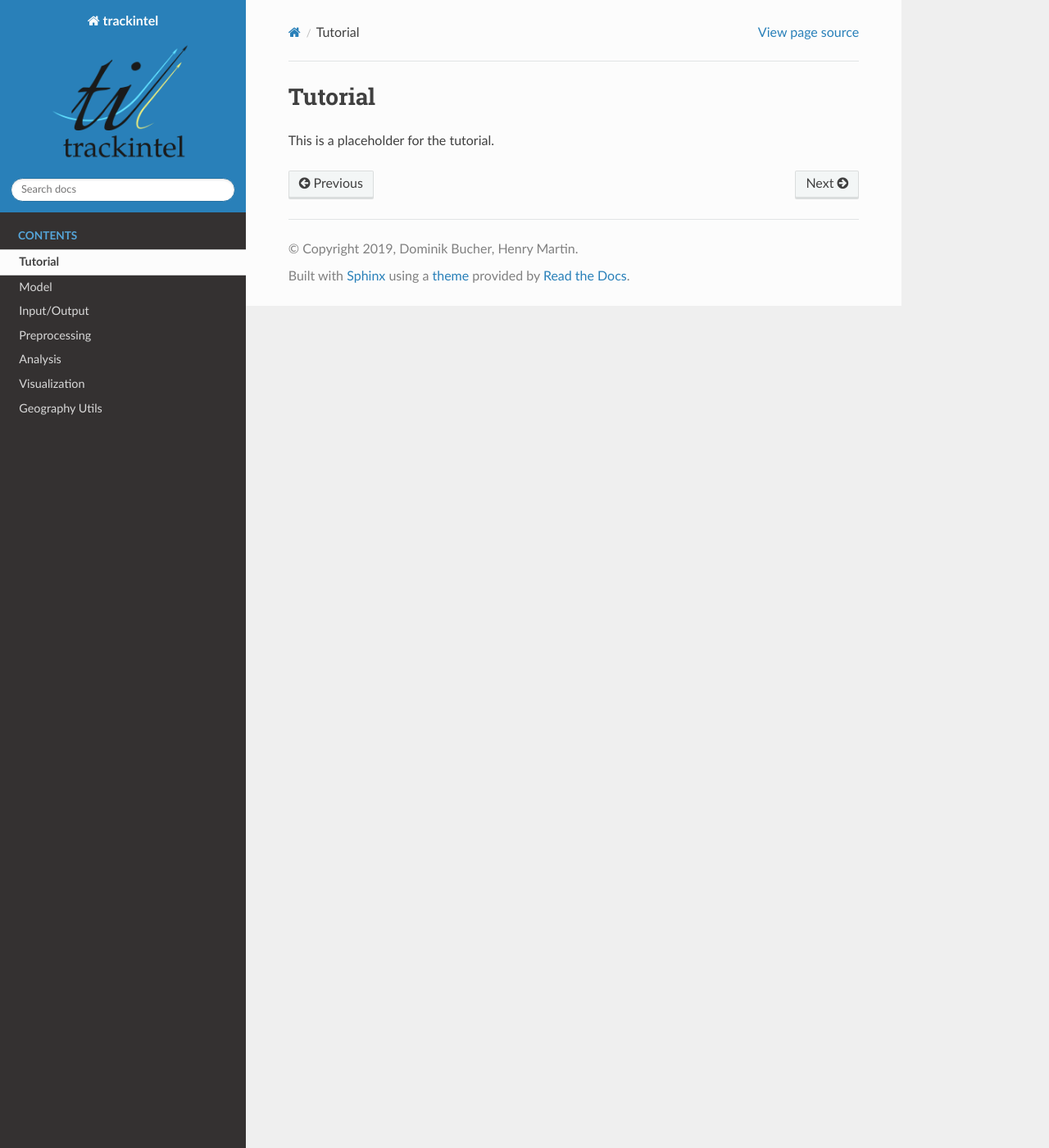
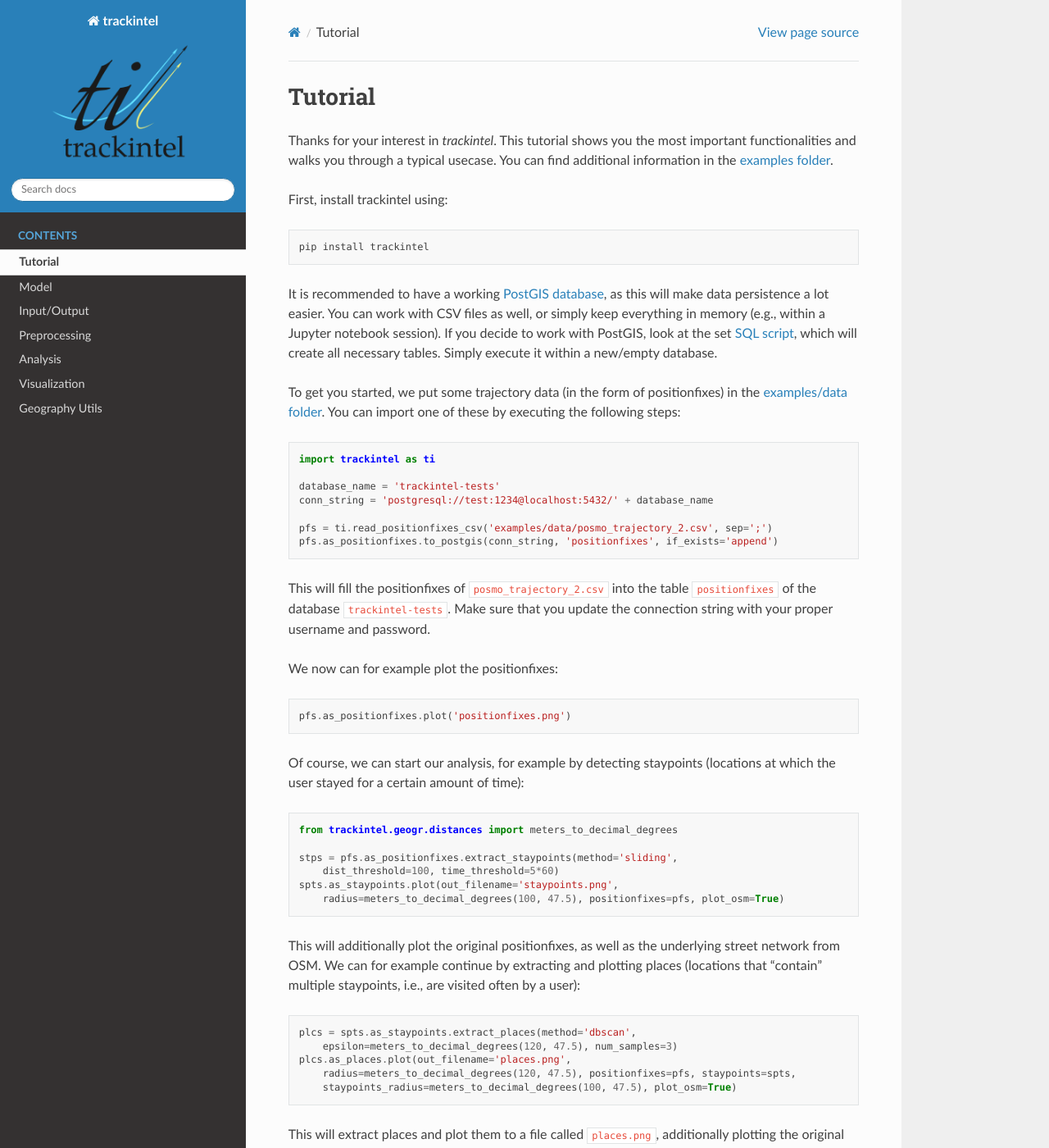
Before and after one commit to mie-lab/trackintel, a Sphinx documentation site: the page built from docs/tutorial.rst, in a window 1280 px wide and 1400 px high. Shown: the whole window at 82% size. Built offline with Sphinx 7.4.7 and the Read the Docs theme 2.0.0, drawn with Linux system fonts in a browser that asks for light colours; the version number could not be read and is left out; some of the changed text lies outside the part shown.

Commit message:
doc: tutorial

```diff
--- a/docs/tutorial.rst
+++ b/docs/tutorial.rst
@@ -1,4 +1,66 @@
 Tutorial
 ********
 
-This is a placeholder for the tutorial.
+Thanks for your interest in *trackintel*. This tutorial shows you the most important
+functionalities and walks you through a typical usecase. You can find additional information
+in the `examples folder <https://github.com/mie-lab/trackintel/tree/master/examples>`_.
+
+.. highlight:: python
+
+First, install trackintel using::
+
+    pip install trackintel
+
+It is recommended to have a working `PostGIS database <https://postgis.net/>`_, as this
+will make data persistence a lot easier. You can work with CSV files as well, or simply
+keep everything in memory (e.g., within a Jupyter notebook session). If you decide to
+work with PostGIS, look at the set `SQL script
+<https://github.com/mie-lab/trackintel/blob/master/sql/create_tables_pg.sql>`_, which
+will create all necessary tables. Simply execute it within a new/empty database.
+
+To get you started, we put some trajectory data (in the form of positionfixes) in the
+`examples/data folder <https://github.com/mie-lab/trackintel/tree/master/examples/data>`_.
+You can import one of these by executing the following steps::
+
+    import trackintel as ti
+
+    database_name = 'trackintel-tests'
+    conn_string = 'postgresql://test:1234@localhost:5432/' + database_name
+
+    pfs = ti.read_positionfixes_csv('examples/data/posmo_trajectory_2.csv', sep=';')
+    pfs.as_positionfixes.to_postgis(conn_string, 'positionfixes', if_exists='append')
+
+This will fill the positionfixes of ``posmo_trajectory_2.csv`` into the table
+``positionfixes`` of the database ``trackintel-tests``. Make sure that you update the
+connection string with your proper username and password.
+
+We now can for example plot the positionfixes::
+
+    pfs.as_positionfixes.plot('positionfixes.png')
+
+Of course, we can start our analysis, for example by detecting staypoints (locations
+at which the user stayed for a certain amount of time)::
+
+    from trackintel.geogr.distances import meters_to_decimal_degrees
+
+    stps = pfs.as_positionfixes.extract_staypoints(method='sliding',
+        dist_threshold=100, time_threshold=5*60)
+    spts.as_staypoints.plot(out_filename='staypoints.png',
+        radius=meters_to_decimal_degrees(100, 47.5), positionfixes=pfs, plot_osm=True)
+
+This will additionally plot the original positionfixes, as well as the underlying
+street network from OSM. We can for example continue by extracting and plotting places
+(locations that "contain" multiple staypoints, i.e., are visited often by a user)::
+
+    plcs = spts.as_staypoints.extract_places(method='dbscan',
+        epsilon=meters_to_decimal_degrees(120, 47.5), num_samples=3)
+    plcs.as_places.plot(out_filename='places.png',
+        radius=meters_to_decimal_degrees(120, 47.5), positionfixes=pfs, staypoints=spts,
+        staypoints_radius=meters_to_decimal_degrees(100, 47.5), plot_osm=True)
+
+This will extract places and plot them to a file called ``places.png``, additionally
+plotting the original positionfixes and staypoints, as well as the street network.
+
+As you can see, in *trackintel*, everything starts with positionfixes. From these
+you can generate ``staypoints`` and ``triplegs``, which in turn can be aggregated into
+``places`` and ``trips``. You can find the exact model description in the next section.
```
